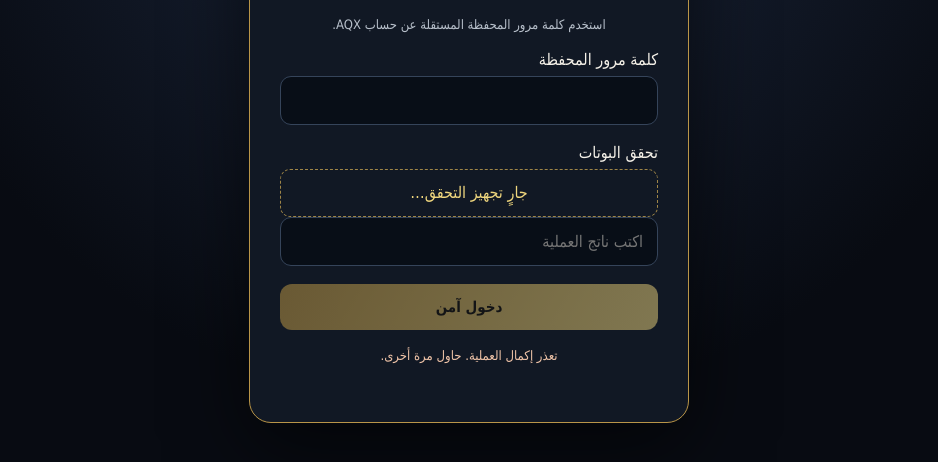
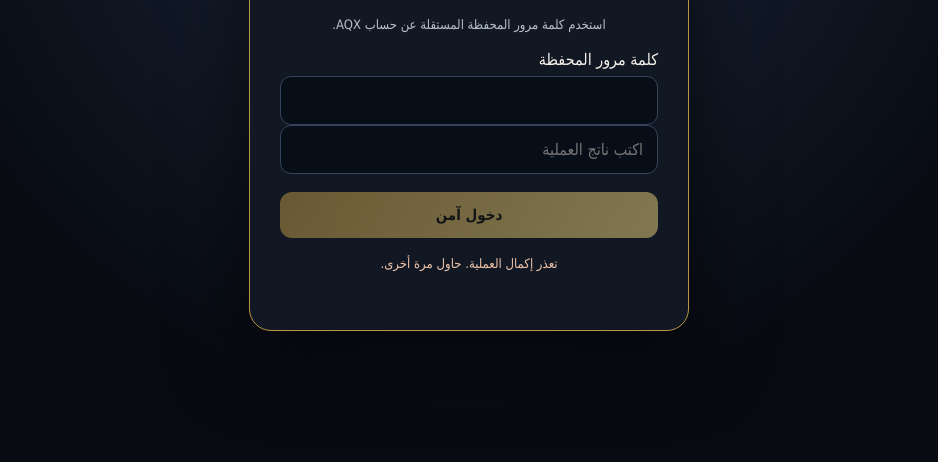
Before and after one commit to alqurmanix-oss/wallet, a plain HTML site: page login.html in a window 1280 px wide. Shown: the part 184-646 px from the top of the page, without its empty margins (171-1109 px from the left). Drawn offline with Linux system fonts and the light colour scheme; no server answers.

Commit message:
Remove bot challenge from wallet login screen

```diff
--- a/login.html
+++ b/login.html
@@ -14,31 +14,30 @@ body:before{content:"";position:fixed;inset:0;z-index:-1;pointer-events:none;bac
 .brand{text-align:center;color:#d8b65f;font-weight:800}.lock{text-align:center;font-size:38px;margin:15px}h2{text-align:center}label{display:block;margin:18px 0 7px}
 input{display:block;width:100%;min-width:0;padding:14px;border-radius:11px;border:1px solid #35445a;background:#080e17;color:white;font:inherit;font-size:16px}
 button{width:100%;border:0;border-radius:12px;padding:14px;margin-top:18px;background:linear-gradient(120deg,#c29a43,#f0d77e);color:#16120a;font:800 15px Tahoma,Arial,sans-serif;touch-action:manipulation}
-button:disabled{opacity:.5}.challenge{min-height:48px;display:flex;align-items:center;justify-content:center;padding:12px;border:1px dashed #9f8547;border-radius:10px;text-align:center;color:#f0d77e}.msg{min-height:48px;margin-top:14px;text-align:center;color:#f0c4a8;font-size:13px;line-height:1.8}.hp{position:fixed!important;width:1px!important;height:1px!important;padding:0!important;margin:-1px!important;overflow:hidden!important;clip:rect(0,0,0,0)!important;clip-path:inset(50%)!important;white-space:nowrap!important;border:0!important;left:0!important;top:0!important}
+button:disabled{opacity:.5}.msg{min-height:48px;margin-top:14px;text-align:center;color:#f0c4a8;font-size:13px;line-height:1.8}.hp{position:fixed!important;width:1px!important;height:1px!important;padding:0!important;margin:-1px!important;overflow:hidden!important;clip:rect(0,0,0,0)!important;clip-path:inset(50%)!important;white-space:nowrap!important;border:0!important;left:0!important;top:0!important}
 </style></head>
 <body><main class="panel">
 <div class="brand">AQX UNIVERSAL WALLET</div><div class="lock">🔐</div><h2>الدخول إلى محفظتك</h2>
 <p style="text-align:center;color:#b8c0cb;font-size:13px">استخدم كلمة مرور المحفظة المستقلة عن حساب AQX.</p>
 <form id="form" autocomplete="off">
 <label for="password">كلمة مرور المحفظة</label><input id="password" type="password" autocomplete="current-password" required>
-<label>تحقق البوتات</label><div class="challenge" id="question">جارٍ تجهيز التحقق…</div>
 <input id="answer" inputmode="numeric" placeholder="اكتب ناتج العملية" required>
 <input class="hp" id="website" tabindex="-1" autocomplete="off">
 <button id="submit" type="submit">دخول آمن</button><div class="msg" id="message" role="status"></div>
 </form></main>
 <script src="wallet-security.js"></script>
 <script>
-let challengeToken="",started=Date.now();const $=id=>document.getElementById(id);
+const $=id=>document.getElementById(id);
 async function init(){
- try{const p=await aqxWalletApi("profile");if(!p.wallet_exists)throw new Error("wallet_unavailable");if(!p.email_verified)throw new Error("email_not_verified");if(!p.phone_verified)throw new Error("phone_not_verified");if(!p.password_set){location.replace("setup.html");return}challengeToken=await aqxNewChallenge($("question"))}
+ try{const p=await aqxWalletApi("profile");if(!p.wallet_exists)throw new Error("wallet_unavailable");if(!p.email_verified)throw new Error("email_not_verified");if(!p.phone_verified)throw new Error("phone_not_verified");if(!p.password_set){location.replace("setup.html");return}}
  catch(e){$("message").textContent=aqxWalletError(e.data?.error||e.message);$("submit").disabled=true}
 }
 $("form").addEventListener("submit",async e=>{
  e.preventDefault();$("submit").disabled=true;$("message").textContent="جارٍ التحقق من بيانات الدخول…";
  try{
-  const r=await aqxWalletApi("login",{password:$("password").value,challenge_token:challengeToken,challenge_answer:$("answer").value,honeypot:$("website").value,elapsed_ms:Date.now()-started});
+  const r=await aqxWalletApi("login",{password:$("password").value,honeypot:$("website").value,elapsed_ms:Date.now()-started});
   sessionStorage.setItem("aqx_wallet_access_token",r.wallet_token);location.replace("wallet.html");
- }catch(err){$("message").textContent=aqxWalletError(err.data?.error||err.message);try{challengeToken=await aqxNewChallenge($("question"));$("answer").value="";$("password").value="";started=Date.now()}catch{}}
+ }catch(err){$("message").textContent=aqxWalletError(err.data?.error||err.message);$("password").value=""}
  finally{$("submit").disabled=false}
 });init();
 </script></body></html>
```
